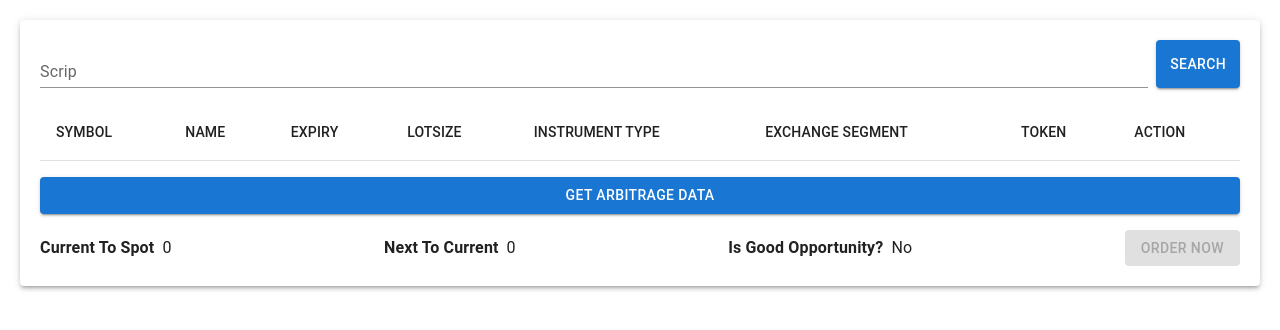
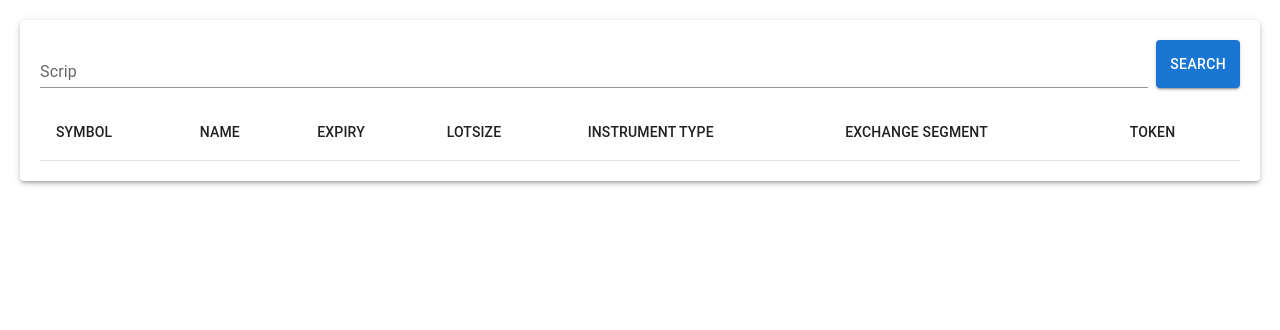
Before and after one commit to kunalrbhatia/smart_api_client, a React (Create React App) app: page / in a window 1280 px wide. Shown: the top 330 px of the page. Built offline with nearby package versions, Linux system fonts and the light colour scheme.

Commit message:
removed extra ui and fns

```diff
--- a/src/App.tsx
+++ b/src/App.tsx
@@ -10,27 +10,25 @@ import {
   TableHead,
   TableRow,
   TextField,
-  Typography,
 } from '@mui/material';
 import axios from 'axios';
 import * as _ from 'lodash';
-import AddIcon from '@mui/icons-material/Add';
 function App() {
   const [loading, setLoading] = useState(false);
   const [scriptInput, setScriptInput] = useState<string>('');
   const [fetchedScrips, setFetchedScrips] = useState<object[]>([]);
-  const [currentToSpot, setCurrentToStop] = useState<number>(0);
-  const [nextToSpot, setNextToStop] = useState<number>(0);
-  const [isGoodOpportunity, setIsGoodOpportunity] = useState<boolean>(false);
-  const [isOrderNowDisabled, setIsOrderNowDisabled] = useState<boolean>(true);
   const fetchDataForAutoComplete = async () => {
     setLoading(true);
     const payload = JSON.stringify({
+      api_key: 'YK4WsJ6X',
+      client_code: 'K94372',
+      client_pin: '5143',
+      client_totp_pin: '2RGK7VSYECJVZTPUN3Q5BGTD44',
       scriptName: scriptInput.toLocaleUpperCase(),
     });
     const config = {
       method: 'post',
-      url: 'http://localhost:5000/scrip/details/get-script',
+      url: 'https://smart-api-cloud-run-hjua72ioaq-uc.a.run.app/scrip/details/get-script',
       headers: {
         'Content-Type': 'application/json',
       },
@@ -56,50 +54,6 @@ function App() {
   const onScripInputChange = (event: object) => {
     const changedInput = _.get(event, 'target.value', '') || '';
     setScriptInput(changedInput);
-  };
-  const onScripAddClick = (__event: object, row: object, _i: number) => {
-    console.log(row);
-  };
-  const onArbitrageClick = async () => {
-    setLoading(true);
-    const config = {
-      method: 'get',
-      url: 'http://localhost:5000/arbitrage',
-      headers: {
-        'Content-Type': 'application/json',
-      },
-    };
-    try {
-      await axios(config)
-        .then((response: object) => {
-          type responseData = {
-            currentToSpot: number;
-            nextToCurrent: number;
-            isGoodOpportunity: boolean;
-            status: string;
-          };
-          const data: responseData = _.get(response, 'data', null) || null;
-          if (data && data.status === 'ok') {
-            if (data.isGoodOpportunity) setIsOrderNowDisabled(false);
-            else setIsOrderNowDisabled(true);
-            setCurrentToStop(data.currentToSpot);
-            setNextToStop(data.nextToCurrent);
-            setIsGoodOpportunity(data.isGoodOpportunity);
-            setLoading(false);
-          } else {
-            setIsOrderNowDisabled(true);
-          }
-        })
-        .catch((err) => {
-          setLoading(false);
-          console.log(err);
-        });
-    } catch (err) {
-      setLoading(false);
-      console.log(err);
-    } finally {
-      setLoading(false);
-    }
   };
   return (
     <div className="App">
@@ -138,12 +92,11 @@ function App() {
                   <TableCell>INSTRUMENT TYPE</TableCell>
                   <TableCell>EXCHANGE SEGMENT</TableCell>
                   <TableCell>TOKEN</TableCell>
-                  <TableCell>ACTION</TableCell>
                 </TableRow>
               </TableHead>
               <TableBody>
                 {fetchedScrips.length > 0 &&
-                  fetchedScrips.map((row, i) => (
+                  fetchedScrips.map((row) => (
                     <TableRow key={_.get(row, 'token', '') || ''}>
                       <TableCell>{_.get(row, 'symbol', '') || ''}</TableCell>
                       <TableCell>{_.get(row, 'name', '') || ''}</TableCell>
@@ -154,60 +107,11 @@ function App() {
                       </TableCell>
                       <TableCell>{_.get(row, 'exch_seg', '') || ''}</TableCell>
                       <TableCell>{_.get(row, 'token', '') || ''}</TableCell>
-                      <TableCell>
-                        <Button
-                          id={`addButton_${i}`}
-                          variant="contained"
-                          disabled={false}
-                          color="success"
-                          onClick={(event) => {
-                            onScripAddClick(event, row, i);
-                          }}
-                        >
-                          <AddIcon /> <div style={{ marginLeft: 8 }}>Add</div>
-                        </Button>
-                      </TableCell>
                     </TableRow>
                   ))}
               </TableBody>
             </Table>
           </TableContainer>
-        </div>
-        <div className="arbitrageButton">
-          <Button fullWidth variant="contained" onClick={onArbitrageClick}>
-            Get arbitrage data
-          </Button>
-        </div>
-        <div className="arbitrageData">
-          <div className="arbitrageRow">
-            <Typography variant="body1" marginRight={1}>
-              <b>Current To Spot</b>
-            </Typography>
-            <Typography variant="body1">{currentToSpot}</Typography>
-          </div>
-          <div className="arbitrageRow">
-            <Typography variant="body1" marginRight={1}>
-              <b>Next To Current</b>
-            </Typography>
-            <Typography variant="body1">{nextToSpot}</Typography>
-          </div>
-          <div className="arbitrageRow">
-            <Typography variant="body1" marginRight={1}>
-              <b>Is Good Opportunity?</b>
-            </Typography>
-            <Typography variant="body1">
-              {isGoodOpportunity ? 'Yes' : 'No'}
-            </Typography>
-          </div>
-          <div className="arbitrageRow">
-            <Button
-              variant="contained"
-              color="success"
-              disabled={isOrderNowDisabled}
-            >
-              Order Now
-            </Button>
-          </div>
         </div>
       </Paper>
     </div>
```
